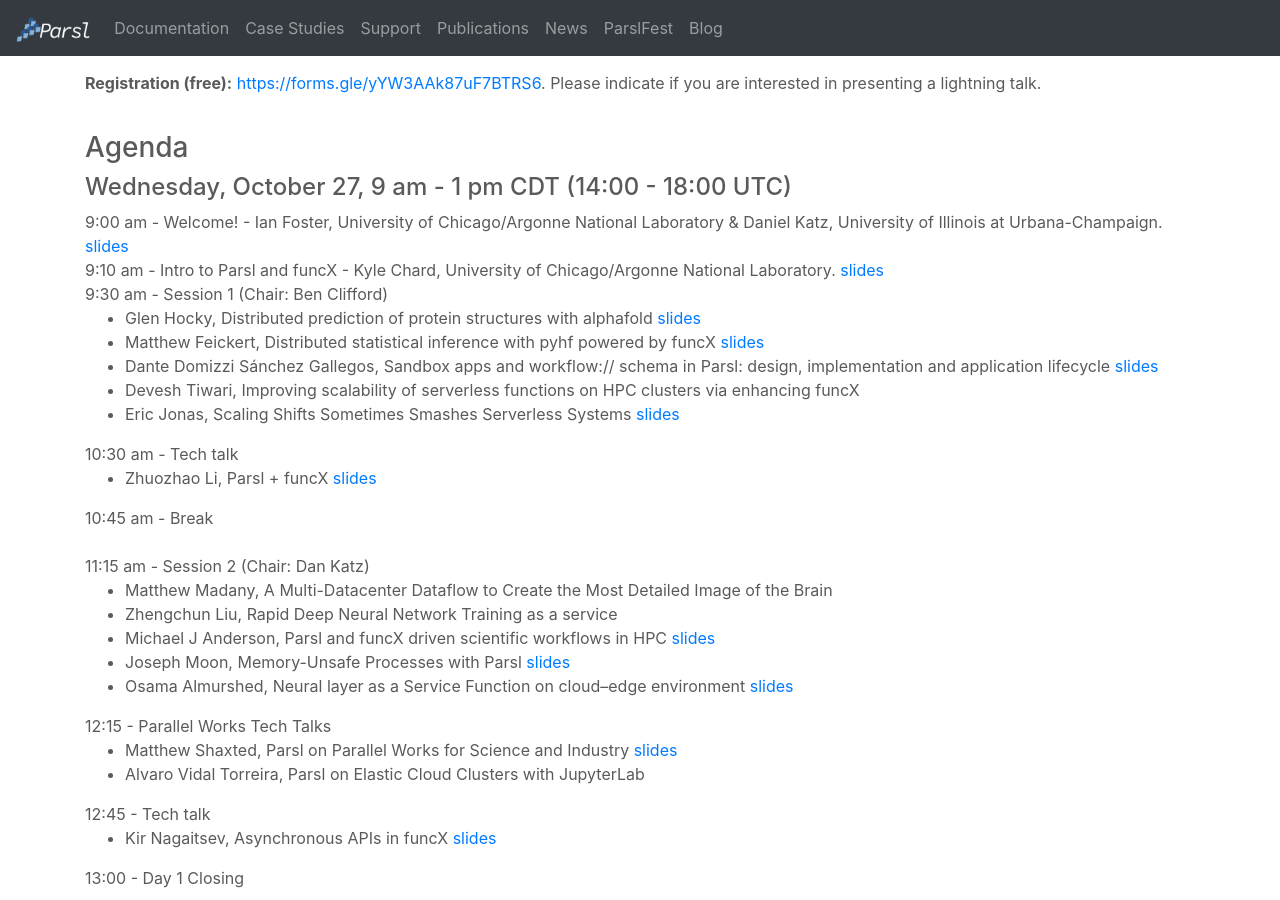
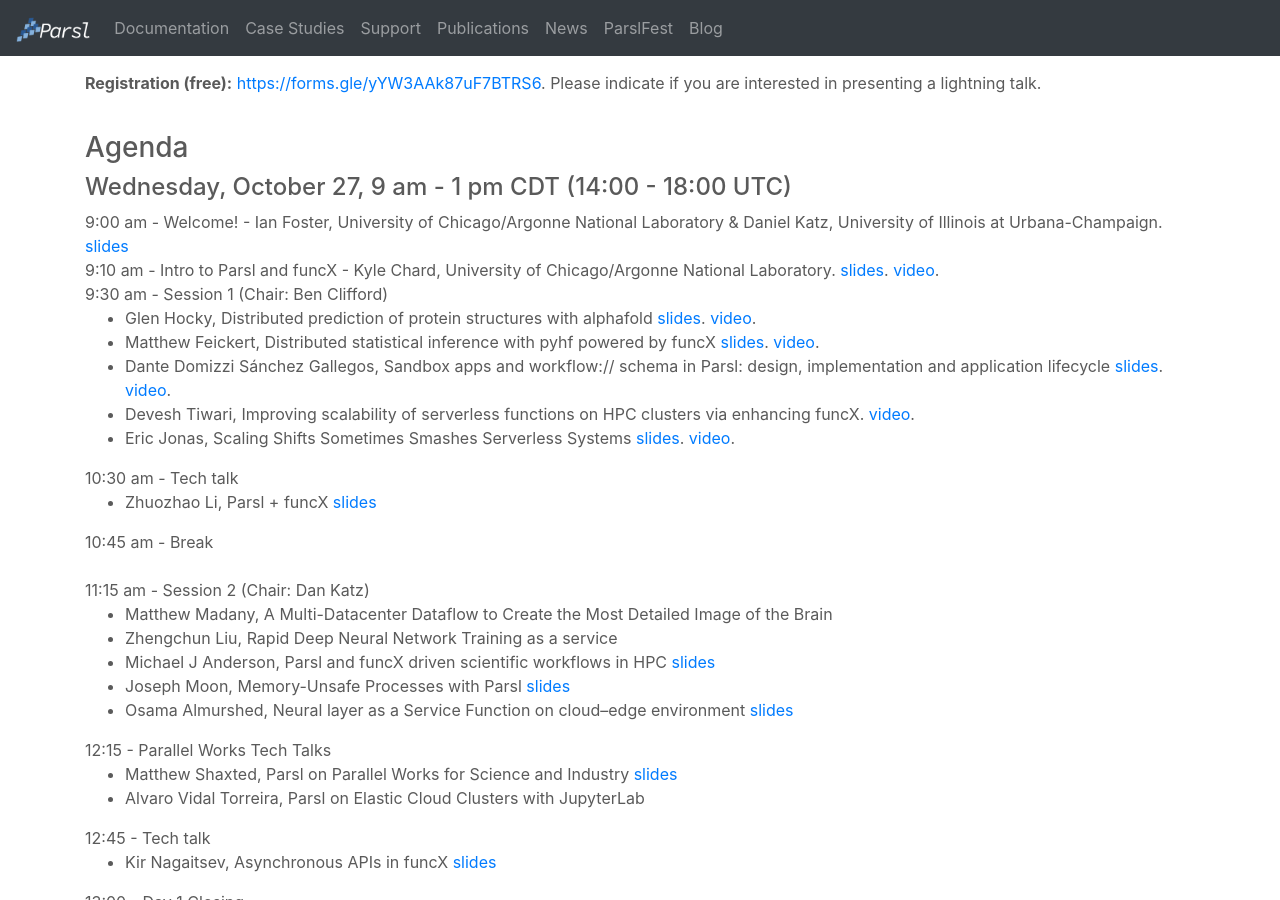
Before and after one commit to Parsl/parsl.github.io, a Jekyll site: the page built from parslfest2021.html, in a window 1280 px wide and 900 px high, scrolled down 496 px. Built offline with Jekyll 4.4.1, drawn with Linux system fonts in a browser that asks for light colours.

Commit message:
Link first batch of parslfest youtube videos

```diff
--- a/parslfest2021.html
+++ b/parslfest2021.html
@@ -37,15 +37,15 @@
       <h4>Wednesday, October 27, 9 am - 1 pm CDT (14:00 - 18:00 UTC)</h4>
 
       9:00 am - Welcome! - Ian Foster, University of Chicago/Argonne National Laboratory &amp; Daniel Katz, University of Illinois at Urbana-Champaign. <a href='parslfest2021-files/intro.pdf'>slides</a> <br />
-      9:10 am - Intro to Parsl and funcX - Kyle Chard, University of Chicago/Argonne National Laboratory. <a href='parslfest2021-files/intro.pdf'>slides</a> <br />
+      9:10 am - Intro to Parsl and funcX - Kyle Chard, University of Chicago/Argonne National Laboratory. <a href='parslfest2021-files/intro.pdf'>slides</a>. <a href="https://www.youtube.com/watch?v=xKjYb5PezF8">video</a>. <br />
 
       9:30 am - Session 1 (Chair: Ben Clifford)
       <ul>
-				<li>Glen Hocky, Distributed prediction of protein structures with alphafold <a href='parslfest2021-files/hocky-alphafold.pdf'>slides</a></li>
-				<li>Matthew Feickert, Distributed statistical inference with pyhf powered by funcX <a href='parslfest2021-files/feickert-pyhf.pdf'>slides</a></li>
-				<li>Dante Domizzi Sánchez Gallegos, Sandbox apps and workflow:// schema in Parsl: design, implementation and application lifecycle <a href='parslfest2021-files/gallegos-sandbox.pdf'>slides</a></li>
-				<li>Devesh Tiwari, Improving scalability of serverless functions on HPC clusters via enhancing funcX</li>
-				<li>Eric Jonas, Scaling Shifts Sometimes Smashes Serverless Systems <a href='parslfest2021-files/jonas-serverless.pdf'>slides</a></li>
+				<li>Glen Hocky, Distributed prediction of protein structures with alphafold <a href='parslfest2021-files/hocky-alphafold.pdf'>slides</a>. <a href="https://www.youtube.com/watch?v=G_kt4ZqJ6co">video</a>.</li>
+				<li>Matthew Feickert, Distributed statistical inference with pyhf powered by funcX <a href='parslfest2021-files/feickert-pyhf.pdf'>slides</a>. <a href="https://www.youtube.com/watch?v=bbUvlMRHy3U">video</a>.</li>
+				<li>Dante Domizzi Sánchez Gallegos, Sandbox apps and workflow:// schema in Parsl: design, implementation and application lifecycle <a href='parslfest2021-files/gallegos-sandbox.pdf'>slides</a>. <a href="https://www.youtube.com/watch?v=ThWwj_tWm8o">video</a>.</li>
+				<li>Devesh Tiwari, Improving scalability of serverless functions on HPC clusters via enhancing funcX. <a href="https://www.youtube.com/watch?v=NByqpTkPcuI">video</a>.</li>
+				<li>Eric Jonas, Scaling Shifts Sometimes Smashes Serverless Systems <a href='parslfest2021-files/jonas-serverless.pdf'>slides</a>. <a href="https://www.youtube.com/watch?v=xKc71wrrQzs">video</a>.</li>
       </ul>
 
       10:30 am - Tech talk
```
